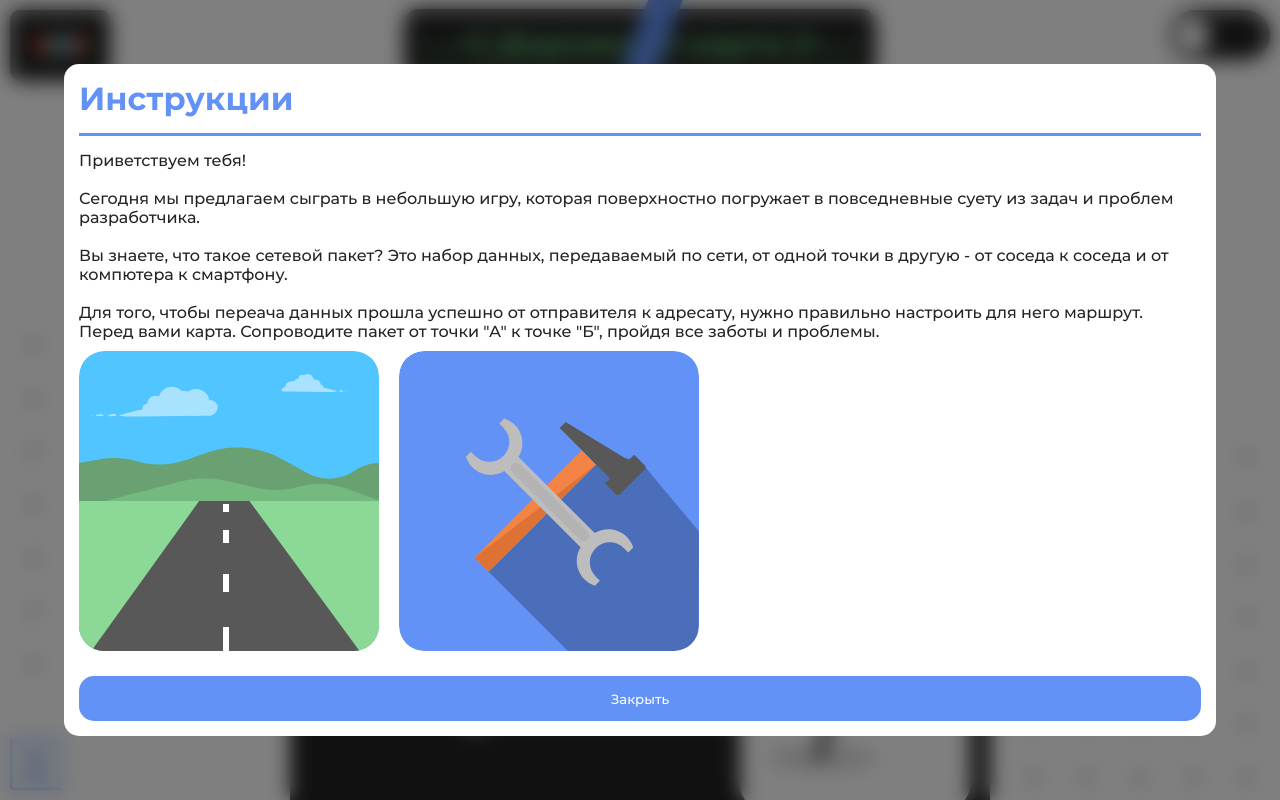
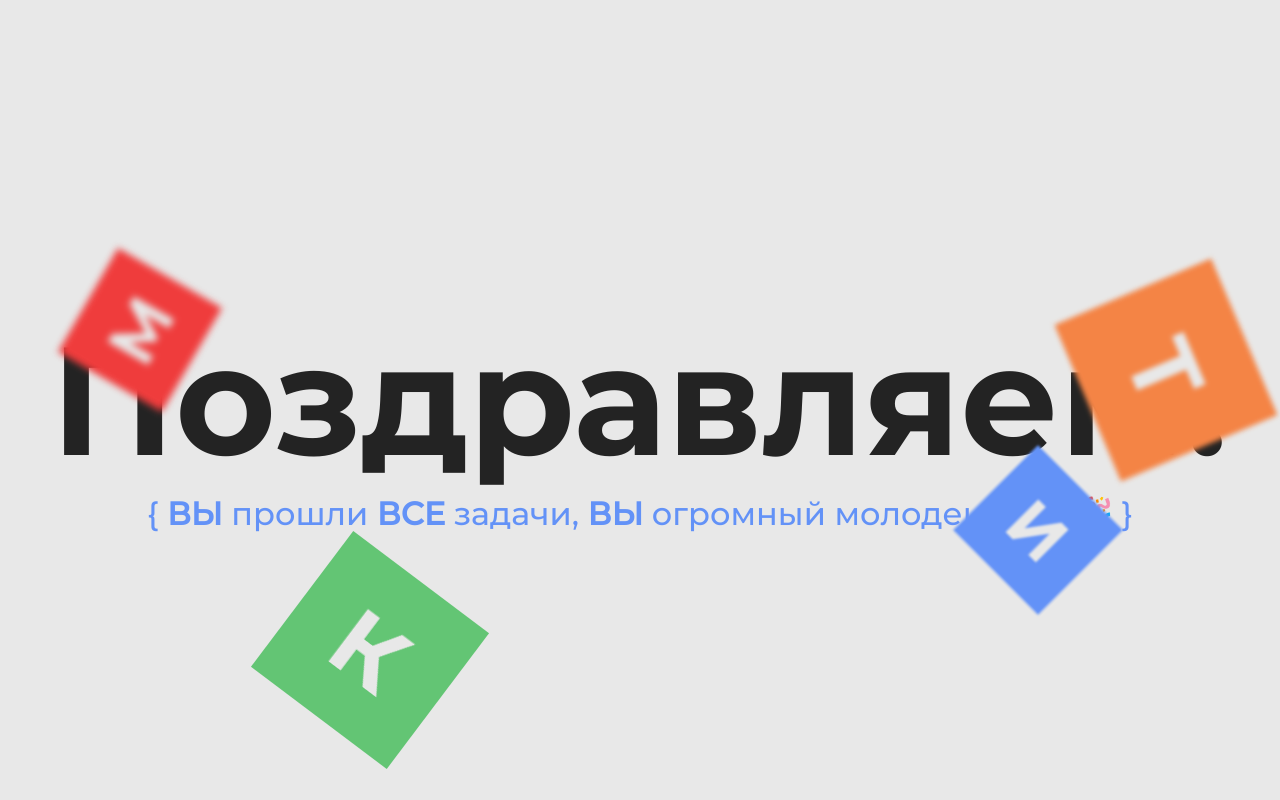
Before and after one commit to autobuscgt/openday, a React (Create React App) app: page / in a window 1280 px wide. Shown: the top 800 px of the page. Built offline with nearby package versions, Linux system fonts and the light colour scheme.

Commit message:
Финальная анимация

```diff
--- a/src/App.js
+++ b/src/App.js
@@ -47,10 +47,19 @@ function App() {
     <img src={grey_dots} alt='серые точки' className='background-dots' data-dots="1"/>
     <img src={grey_dots} alt='серые точки' className='background-dots' data-dots="2"/>
     <img src={blue_line} alt='синяя линия' className='background-line' />
-    <img src={mkit_logo} className='logo' alt='mkit_logo'/>
+      <img src={mkit_logo} alt='mkit_logo' className='logo'/>
     <Switcher/>
 
-
+    <div className="end-animation-container">
+        <div className="end-inner-items-container">
+          <span>Поздравляем!</span>
+          <p>{'{'} <b>ВЫ</b> прошли <b>ВСЕ</b> задачи, <b>ВЫ</b> огромный молодец!🎉🎉🎉 {'}'}</p>
+        </div>
+          <div className="mkit_cube" cube-id="3"> <span>М</span> </div>
+          <div className="mkit_cube" cube-id="4"> <span>К</span> </div>
+          <div className="mkit_cube" cube-id="2"> <span>Т</span> </div>
+          <div className="mkit_cube" cube-id="1"> <span>И</span> </div>
+    </div>
       {/*
       =====================
            Инструкции
--- a/src/styles/style.css
+++ b/src/styles/style.css
@@ -149,13 +149,130 @@ body{
 */
 .logo{
     background-color: var(--dark-grey);
-    padding: 25px;
-    position: absolute;
+    padding: 20px;
+    position: fixed;
     width: 100px;
+    height: 70px;
     border-radius: 10px;
     top: 10px;
     left: 10px;
 }
+
+/*
+============== Конечная анимация =======
+*/
+.end-inner-items-container{
+    overflow: hidden;
+    background-color: var(--white-grey);
+    font-family: MB;
+    color:var(--dark-grey);
+    position: absolute;
+    width: 100vw;
+    height: 100vh;
+    display: flex;
+    flex-direction: column;
+    justify-content: center;
+    align-items: center;
+    z-index: 10000;
+    font-size: 9.6rem;
+    left: -100%;
+    animation: expand 2s forwards ease;
+}
+
+@keyframes expand {
+    0%{}
+    100%{
+        left: 0;
+    }
+}
+
+.end-inner-items-container p{
+    animation: transparent-transition 1s forwards ease-in;
+    animation-delay: 2.5s;
+    font-family: MM;
+    height: 0px;
+    opacity: 0;
+    font-size: 2rem;
+    width: 100%;
+    color: var(--white-purple);
+    text-align: center;
+
+}
+
+@keyframes transparent-transition {
+    0%{
+        opacity: 0;
+    }
+    100%{
+        opacity: 1;
+    }
+}
+
+.mkit_cube{
+
+    display: flex;
+    justify-content: center;
+    align-items: center;
+    font-size: 55px;
+    font-family: MB;
+    color: var(--white-grey);
+    width: 100px;
+    height: 100px;
+    z-index: 11000;
+    position: absolute;
+    opacity: 0;
+    animation: MKIT_frames 1s ease forwards;
+}
+
+.mkit_cube[cube-id="1"]{
+    background-color: var(--white-purple);
+    filter: blur(1px);
+    rotate: 45deg;
+    top: 60%;
+    right: 15%;
+    scale: 1.2;
+    animation-delay: 4s;
+}
+.mkit_cube[cube-id="2"]{
+    background-color:  var(--orange-color);
+    rotate: 67deg;
+    top: 40%;
+    right: 5%;
+    filter: blur(1.5px);
+    scale: 1.7;
+    animation-delay: 4.5s;
+}
+.mkit_cube[cube-id="3"]{
+    background-color: var(--red-color);
+    rotate: -60deg;
+    top: 35%;
+    left: 7%;
+    scale: 1.2;
+    filter: blur(3px);
+    animation-delay: 3s;
+
+}
+.mkit_cube[cube-id="4"]{
+    background-color: var(--green-color);
+    rotate: 37deg;
+    top: 75%;
+    left: 25%;
+    scale: 1.7;
+    animation-delay: 3.5s;
+}
+
+@keyframes MKIT_frames{
+    0%
+    {
+        transform: scale(1.7) skew(5deg) rotate(50deg);
+    }
+    100%
+    {
+        transform: scale(1) skew(0deg) rotate(0deg);
+        opacity: 1;
+    }
+}
+
 /*
 ============== Серые точки + Задние линии =======
 */
```
Also changed, not shown: 1 other file (tests, documents, lock files or other folders).
